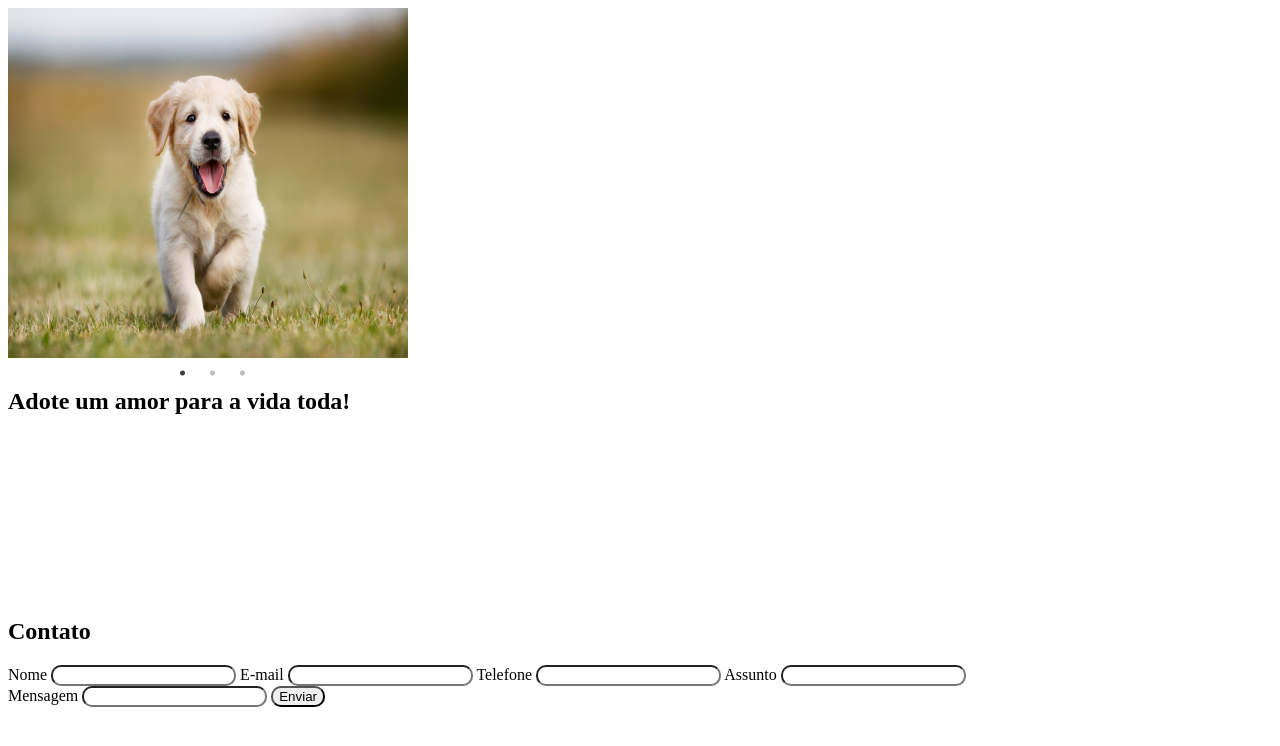
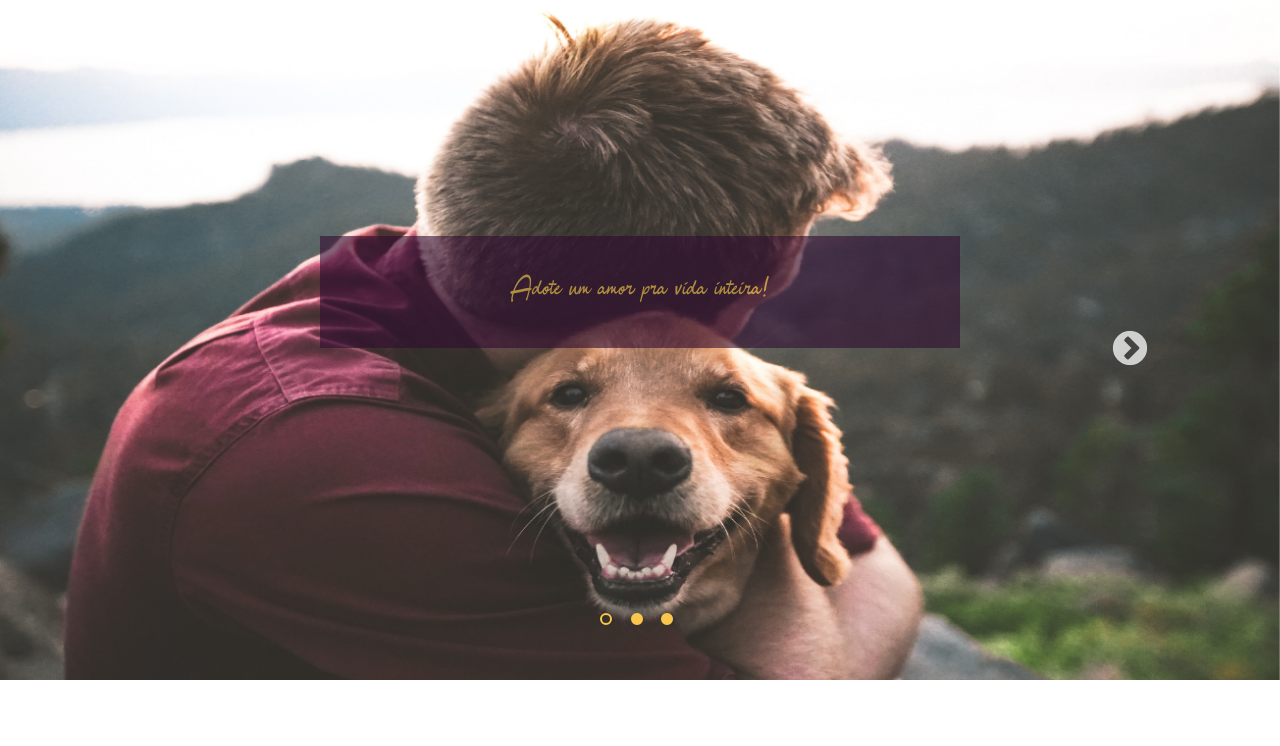
Before and after one commit to citi-onboarding/Abrigo, a Django app: page / in a window 1280 px wide. Shown: the top 746 px of the page. Run offline with Django 3.2, Linux system fonts and the light colour scheme; some libraries are stand-ins or nearby versions.

Commit message:
Banner web quase finalizado

```diff
--- a/static/css/banner.css
+++ b/static/css/banner.css
@@ -1,8 +1,67 @@
-.secao-banner{
-    height: 590px;
-    width: 409px;
+@import url('../slick/slick.css');
+@import url('../slick/slick-theme.css');
+
+@font-face{
+    font-family: samantha;
+    src: url('../samantha_4/SamanthaForPersonalUse.ttf');
 }
 #img-banner{
-    height: 350px;
-    width: 400px;
+    height: 680px;
+    width: 100%;
 }
+.secao-banner{
+    height: 680px;
+    width: 100%;
+}
+#frase-banner{
+    text-align: center;
+    background-color: #310D31;
+    opacity: 0.6;
+    position: absolute;
+    top: 236px;
+    left: 0;
+    right: 0;
+    margin-left: auto;
+    margin-right: auto;
+    width: 50%;
+}
+#frase-banner h1{
+    font-weight: normal;
+    font-size: 2.0rem;
+    color: #FAC64B;
+    margin: 40px 0;
+    font-style: normal;
+    font-family: samantha;
+}
+.slick-prev{
+    left: 150px;
+}
+.slick-next{
+    right: 150px;
+}
+.slick-dotted.slick-slider{
+    margin-bottom: 0;
+}
+.slick-dots li.slick-active button:before{
+    opacity: 1;
+    border: 2px solid #FAC64B;
+    border-radius: 100%;
+    color: transparent;
+    width: 40%;
+    height: 40%;
+    margin:3px auto auto auto;
+
+}
+.slick-dots li button:before{
+    color: #FAC64B;
+    font-size: 14px;
+    opacity: 1;
+    width: auto;
+    height: auto;
+}
+.slick-dots{
+    bottom: 50px;
+}
+.slick-prev:before, .slick-next:before {
+    font-size: 40px;
+}
--- /dev/null
+++ b/static/css/cssreset.css
@@ -0,0 +1,48 @@
+ /* http://meyerweb.com/eric/tools/css/reset/
+   v2.0 | 20110126
+   License: none (public domain)
+*/
+
+html, body, div, span, applet, object, iframe,
+h1, h2, h3, h4, h5, h6, p, blockquote, pre,
+a, abbr, acronym, address, big, cite, code,
+del, dfn, em, img, ins, kbd, q, s, samp,
+small, strike, strong, sub, sup, tt, var,
+b, u, i, center,
+dl, dt, dd, ol, ul, li,
+fieldset, form, label, legend,
+table, caption, tbody, tfoot, thead, tr, th, td,
+article, aside, canvas, details, embed,
+figure, figcaption, footer, header, hgroup,
+menu, nav, output, ruby, section, summary,
+time, mark, audio, video {
+	margin: 0;
+	padding: 0;
+	border: 0;
+	font-size: 100%;
+	font-family: 'Roboto', sans-serif;
+	vertical-align: baseline;
+}
+/* HTML5 display-role reset for older browsers */
+article, aside, details, figcaption, figure,
+footer, header, hgroup, menu, nav, section {
+	display: block;
+}
+body {
+	line-height: 1;
+}
+ol, ul {
+	list-style: none;
+}
+blockquote, q {
+	quotes: none;
+}
+blockquote:before, blockquote:after,
+q:before, q:after {
+	content: '';
+	content: none;
+}
+table {
+	border-collapse: collapse;
+	border-spacing: 0;
+}
--- a/templates/base.html
+++ b/templates/base.html
@@ -6,10 +6,11 @@
     <meta name="viewport" content="width=device-width, initial-scale=1.0">
     <meta http-equiv="X-UA-Compatible" content="ie=edge">
     {% block css %}
+    <link rel="stylesheet" type="text/css" href="{% static 'css/cssreset.css' %}"/>
+    <link rel="stylesheet" type="text/css" href="{% static 'slick/slick.css' %}"/>
+    <link rel="stylesheet" type="text/css" href="{% static 'slick/slick-theme.css' %}"/>
     <link rel="stylesheet" href="{% static 'css/contato.css' %}">
     <link rel="stylesheet" href="{% static 'css/banner.css' %}">
-    <link rel="stylesheet" type="text/css" href="{% static 'slick/slick.css' %}"/>
-    <link rel="stylesheet" type="text/css" href="{% static 'slick/slick-theme.css' %}"/>
     {% endblock %}
 
     <title>Document</title>
@@ -27,7 +28,7 @@
     <!-- Seção eventos -->
 
     <!-- Seção contato -->
-    {% include 'home_page/contato.html' %}
+
     <!-- Footer -->
 
     {% block script %}
@@ -41,7 +42,7 @@
                 infinite: true,
                 speed: 500,
                 fade: true,
-                arrows: false
+                arrows: true
             });
         });
     </script>
--- a/templates/home_page/banner.html
+++ b/templates/home_page/banner.html
@@ -1,12 +1,12 @@
 {% load static %}
 <section class="secao-banner">
     <div class="carrossel-banner">
-        <div id="carrosseis-banner"><img id="img-banner" src="{% static 'images/cachorro1.jpg' %}" alt="imagem 1 do banner"></div>
+        <div id="carrosseis-banner"><img id="img-banner" src="{% static 'images/cachorro4.jpg' %}" alt="imagem 1 do banner"></div>
         <div id="carrosseis-banner"><img id="img-banner" src="{% static 'images/cachorro2.png' %}" alt="imagem 2 do banner"></div>
         <div id="carrosseis-banner"><img id="img-banner" src="{% static 'images/cachorro3.png' %}" alt="imagem 3 do banner"></div>
     </div>
     <div id="frase-banner">
-        <h1>Adote um amor para a vida toda!</h1>
+        <h1>Adote um amor pra vida inteira!</h1>
     </div>
 
 
```
Also changed, not shown: static/images/cachorro4.jpg (added), static/samantha_4/SamanthaForPersonalUse.ttf (added), static/samantha_4/samantha.ttf (added).
